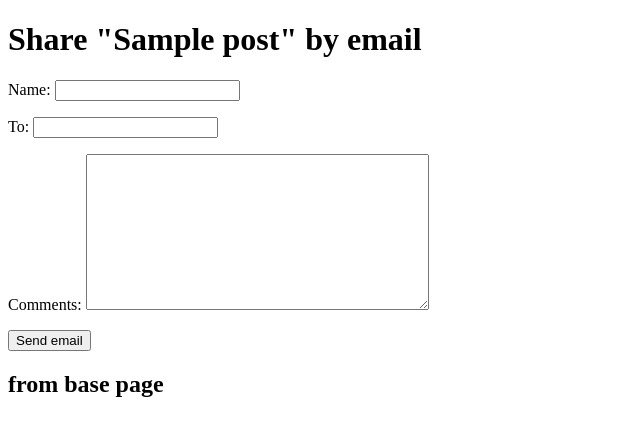
After one commit to Mamuntheprogrammer/Djano_Blog, a Django app: page /pygems/1/share/ in a window 1280 px wide. The commit adds this page. Shown: the top 436 px of the page, without its empty margins (0-640 px from the left). Run offline with Django 3.2, Linux system fonts and the light colour scheme; tables that the repository leaves empty hold one stand-in row (values such as "Sample post").

Commit message:
share mail is working

```diff
--- /dev/null
+++ b/pygems/forms.py
@@ -0,0 +1,7 @@
+from django import forms
+
+class EmailPostForm(forms.Form):
+	name = forms.CharField(max_length=25)
+	# email = forms.EmailField()
+	to = forms.EmailField()
+	comments = forms.CharField(required=False,widget=forms.Textarea)
--- a/pygems/templates/pygems/details.html
+++ b/pygems/templates/pygems/details.html
@@ -9,4 +9,10 @@
 
 {{ post.body | linebreaks }}
 
+<p>
+	<a href="{% url "pygems:post_share" post.id %}">
+		Share the Post
+	</a>
+</p>
+
 {% endblock%}
--- /dev/null
+++ b/pygems/templates/pygems/share.html
@@ -0,0 +1,25 @@
+{% extends "pygems/base.html" %}
+
+{% block title %} Share a post {% endblock %}
+
+
+{% block content %}
+
+{% if sent %}
+<h1>Email successfully sent to {{ form.cleaned_data.to }}. </h1>
+<p> "{{post.title}}" was sucessfully sent to {{ form.cleaned_data.to }} </p>
+
+{% else %}
+
+<h1>Share "{{post.title}}" by email </h1>
+
+<form method="post">
+	{{form.as_p}}
+	{% csrf_token %}
+	<input type="submit" value="Send email">
+</form>
+{% endif %}
+
+
+
+{% endblock %}
--- a/pygems/urls.py
+++ b/pygems/urls.py
@@ -6,5 +6,6 @@ app_name = 'pygems'
 urlpatterns = [
 #post view
 path('',views.post_list,name='post_list'),
-path('<int:year>/<int:month>/<int:day>/<slug:post>/',views.post_details,name='post_details')
+path('<int:year>/<int:month>/<int:day>/<slug:post>/',views.post_details,name='post_details'),
+path('<int:post_id>/share/',views.post_share,name='post_share')
 ]
--- a/pygems/views.py
+++ b/pygems/views.py
@@ -2,6 +2,9 @@ from django.shortcuts import render,get_object_or_404
 from django.core.paginator import Paginator,EmptyPage,PageNotAnInteger
 
 from .models import Post
+from .forms import EmailPostForm
+from django.core.mail import send_mail
+
 # Create your views here.
 
 def  post_list(request):
@@ -20,3 +23,20 @@ def  post_list(request):
 def post_details(request,year,month,day,post):
 	post = get_object_or_404(Post,slug=post,status='published',publish__year=year,publish__month=month,publish__day=day)
 	return render(request,"pygems/details.html",{'post':post})
+
+def post_share(request,post_id):
+	post = get_object_or_404(Post, id = post_id, status="published")
+	sent = False
+
+	if request.method == 'POST':
+		form = EmailPostForm(request.POST)
+		if form.is_valid():
+			cd = form.cleaned_data
+			post_url = request.build_absolute_uri(post.get_absolute_url())
+			subject = f"{cd['name']} recomended to read { post.title }"
+			message = f"Read {post.title} at {post_url}\n\n {cd['name']} \'s comments : {cd['comments']}"
+			send_mail(subject,message,'ruba.bd2019@gmail.com',[cd['to']])
+			sent = True
+	else:
+		form = EmailPostForm()
+	return render(request,"pygems/share.html",{'post':post,'form':form,'sent':sent })
```
Also changed, not shown: blog/settings.py (+9 -0 lines).
